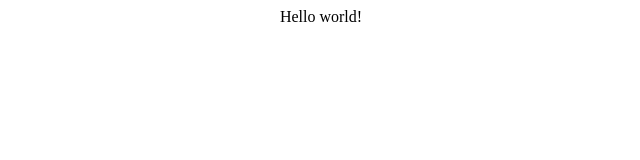
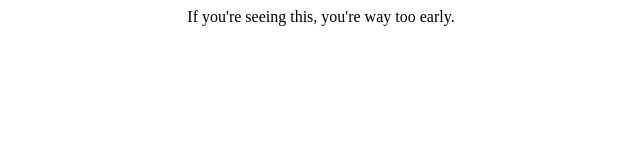
Before and after one commit to zzaaap/static-homepage, a plain HTML site: page index.html in a window 1280 px wide. Shown: the whole page, without its empty margins (319-959 px from the left). Drawn offline with Linux system fonts and the light colour scheme.

Commit message:
Updated index

```diff
--- a/index.html
+++ b/index.html
@@ -2,6 +2,6 @@
     <head></head>
     <title>Portfolio for Bazzy</title>
     <body>
-        <center>Hello world!</center>
+        <center>If you're seeing this, you're way too early.</center>
     </body>
 </html>
```
